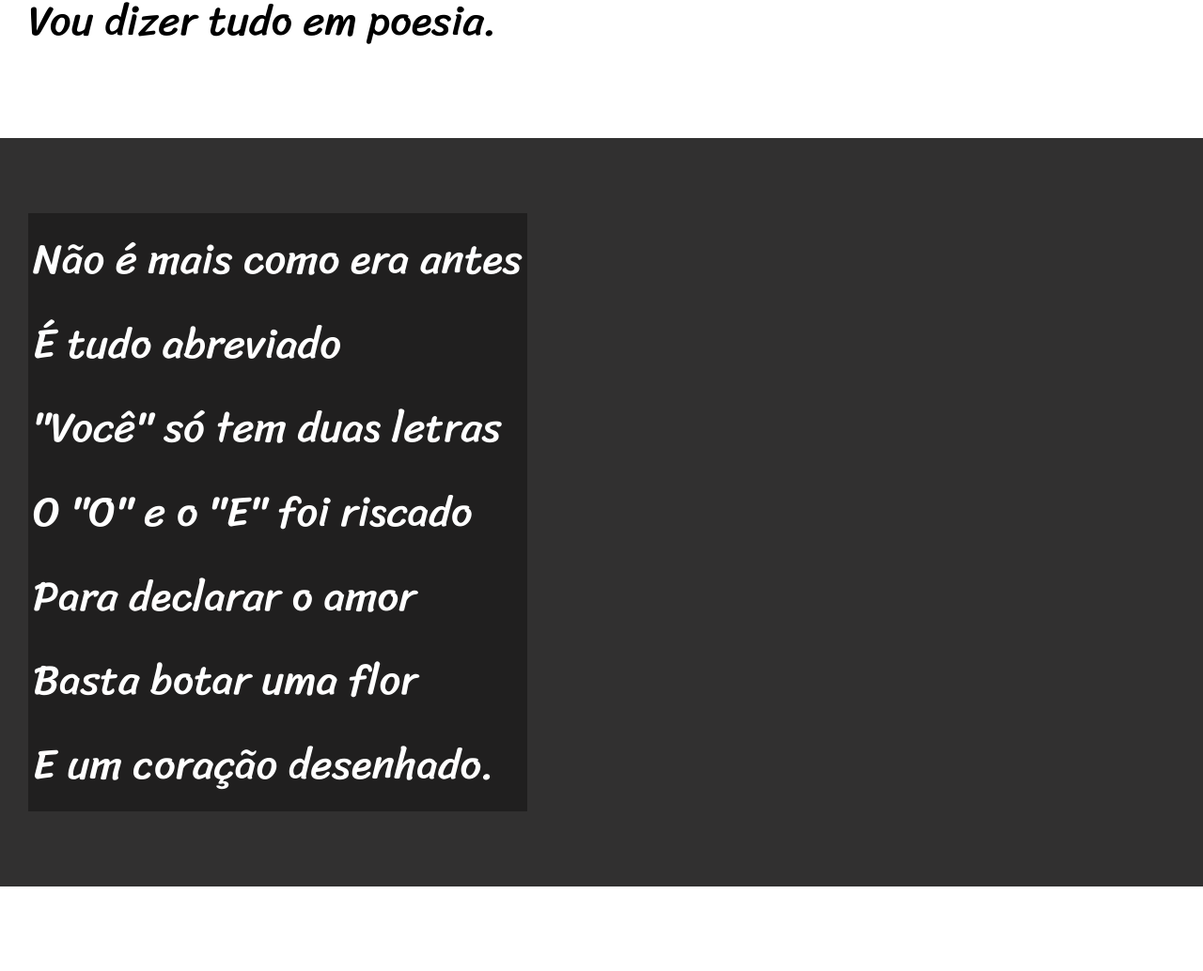
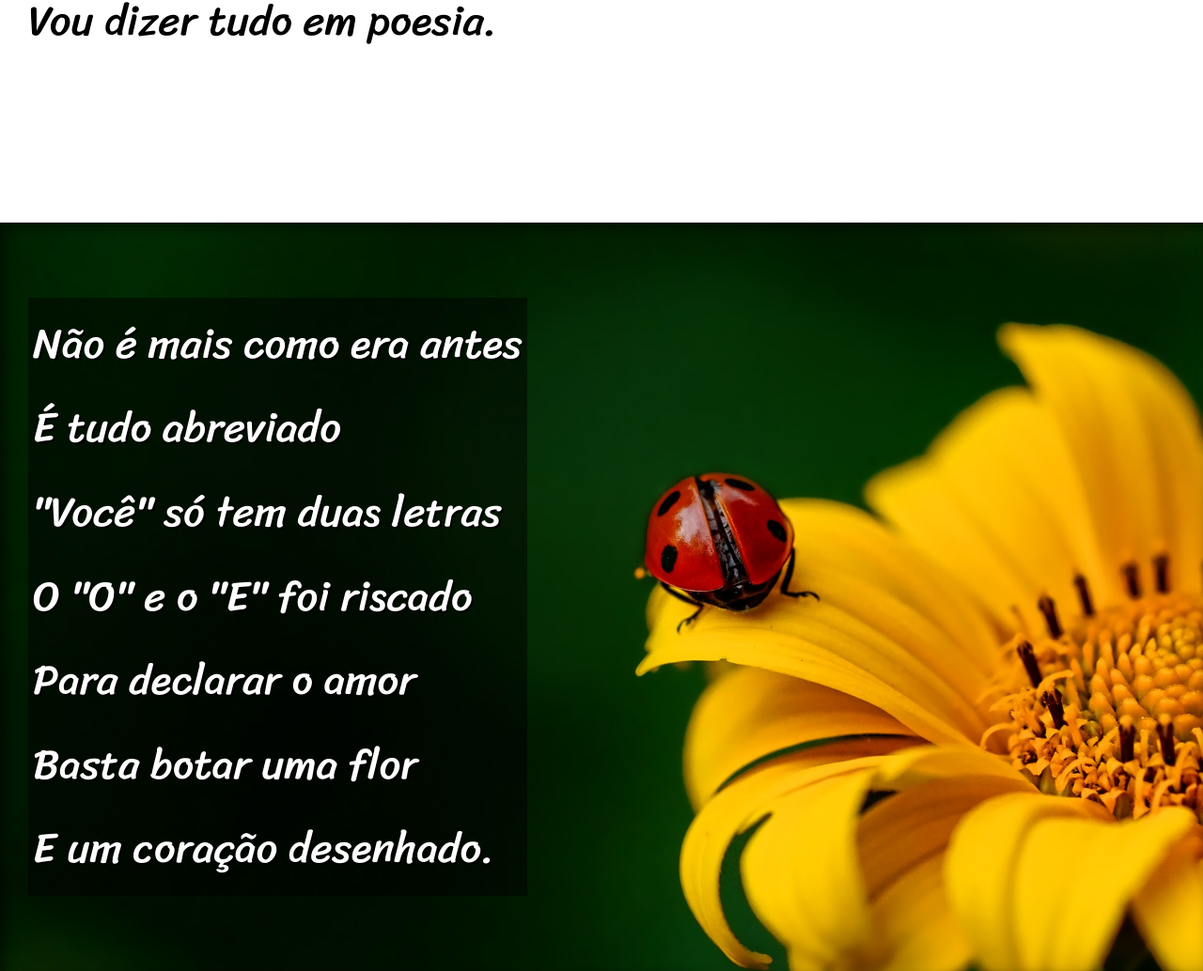
Before and after one commit to vitorhenriquemartins/HTML-CSS, a plain HTML site: page Exercicios/desafio 17/index.html in a window 1280 px wide. Shown: the part 850-1884 px from the top of the page at 94% size. Drawn offline with Linux system fonts and the light colour scheme.

Commit message:
final do desafio 17

```diff
--- a/Exercicios/desafio 17/estilo/style.css
+++ b/Exercicios/desafio 17/estilo/style.css
@@ -57,6 +57,10 @@ header{
 
  }
 
+ section > p{
+    padding-bottom: 2em;
+ }
+
 section.normal{
     background-color: white;
     color: black;
@@ -65,12 +69,29 @@ section.normal{
 section.imagem{
     background-color: rgb(49, 48, 48);
     color: white;
+    box-shadow: inset 6px 6px 13px 0px rgba(0, 0, 0, 0.5);
+    background-size: cover;
+    background-attachment: fixed;
 }
 
 section.imagem > p{
     display: inline-block;
     padding: 5px;
-    background-color: rgba(0, 0, 0, 0.356);
+    background-color: rgba(0, 0, 0, 0.493);
+    text-shadow: 2px 2px 0px black;
+}
+
+section#img01{
+    background-image: url('../imagens/background001.jpg');
+    background-size: cover;
+    background-position: center center;
+
+}
+
+section#img02{
+    background-image: url('../imagens/background002.jpg');
+    background-size: cover;
+
 }
 
  footer{
--- a/Exercicios/desafio 17/index.html
+++ b/Exercicios/desafio 17/index.html
@@ -28,7 +28,7 @@
 
 
 
-    <section class="imagem">
+    <section class="imagem" id="img01">
         <p>
             Não é mais como era antes <br>
             É tudo abreviado <br>
@@ -66,7 +66,7 @@
 
 
 
-    <section class="imagem">
+    <section class="imagem" id="img02">
         <p>
             Tenho saudade das cartas <br>
             Escritas com a própria mão <br>
```
